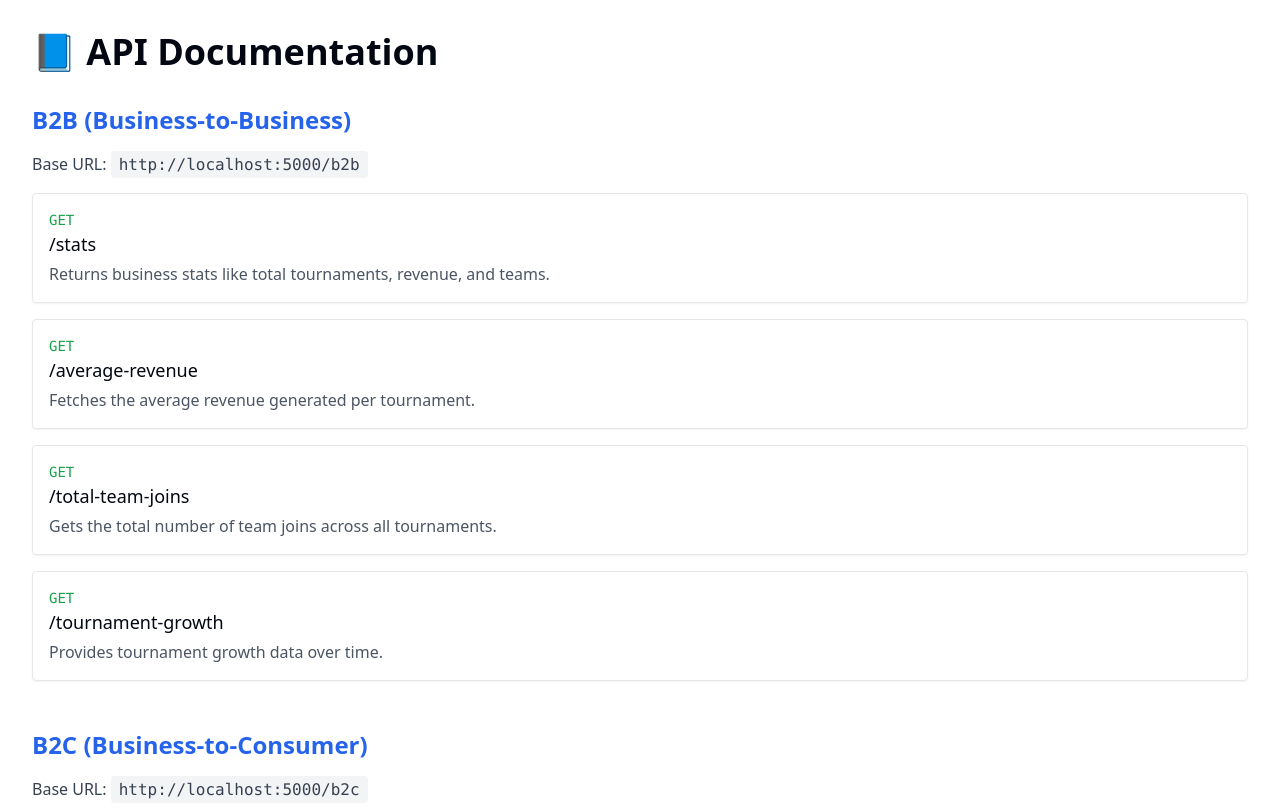
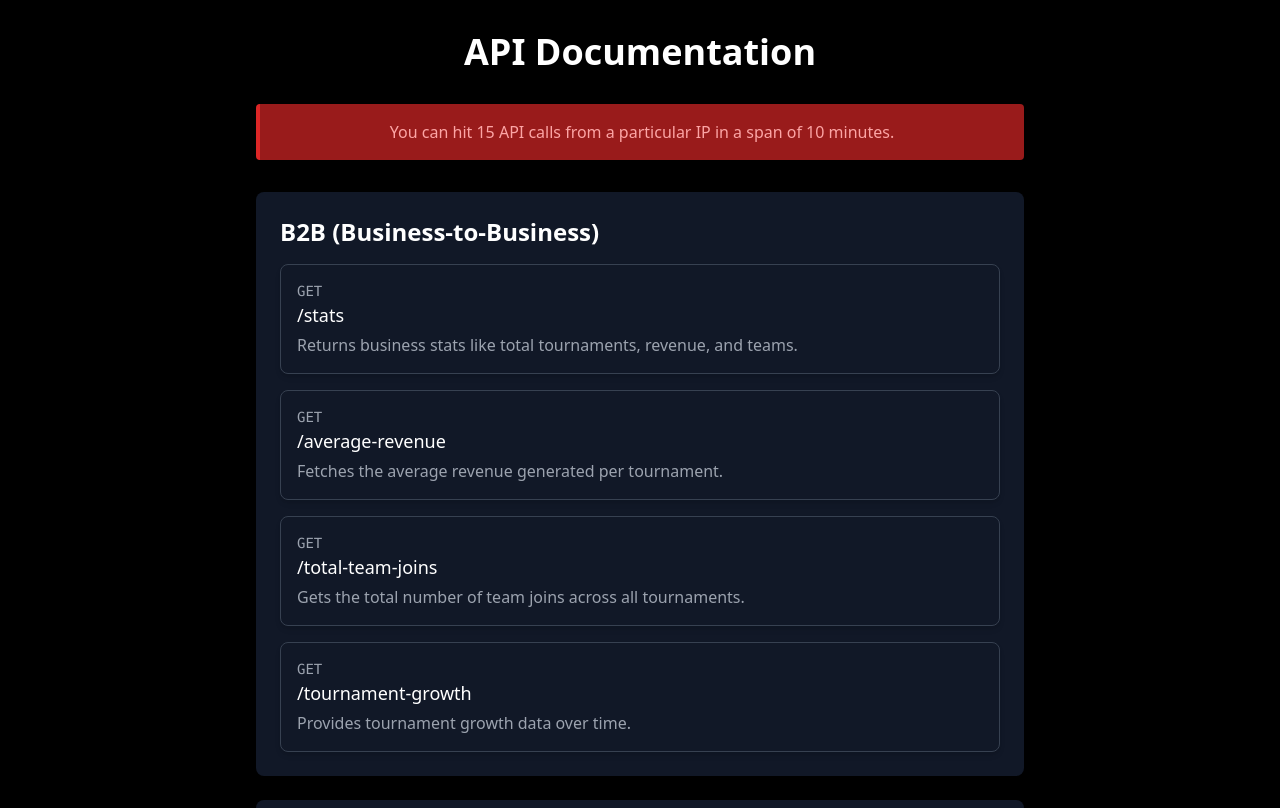
Before and after one commit to Colosseum-IIITS/Colosseum, a Next.js app in the folder frontend/: page /docs in a window 1280 px wide. Shown: the top 808 px of the page. Built offline with nearby package versions, Linux system fonts and the light colour scheme.

Commit message:
UpdatedDocsPageCSS

```diff
--- a/frontend/app/docs/page.jsx
+++ b/frontend/app/docs/page.jsx
@@ -92,34 +92,38 @@ const ApiDocs = () => {
   };
 
   return (
-    <div className="p-8 font-sans">
-      <h1 className="text-4xl font-bold mb-8">📘 API Documentation</h1>
+    <div className="min-h-screen bg-black text-white p-8 font-sans flex flex-col items-center">
+      <h1 className="text-4xl font-bold mb-8 text-center">API Documentation</h1>
 
+      {/* Warning Message */}
+      <div className="bg-red-800 border-l-4 border-red-600 text-red-300 p-4 mb-8 rounded shadow-lg w-full max-w-3xl">
+        <p className="font-medium text-center">
+           You can hit 15 API calls from a particular IP in a span of 10 minutes.
+        </p>
+      </div>
+
+      <div className="w-full max-w-3xl space-y-6">
         {apiRoutes.map((section, index) => (
-        <div key={index} className="mb-12">
-          <h2 className="text-2xl font-semibold text-blue-600 mb-4">{section.group}</h2>
-          <p className="text-gray-700 mb-2">
-            Base URL:{' '}
-            <code className="bg-gray-100 px-2 py-1 rounded">{section.basePath}</code>
-          </p>
-          <div className="space-y-4 mt-4">
+          <div key={index} className="bg-gray-900 rounded-lg p-6 shadow-lg">
+            <h2 className="text-2xl font-semibold mb-4">{section.group}</h2>
+            <div className="space-y-4">
               {section.routes.map((route, idx) => {
                 const routeKey = `${section.basePath}${route.path}`;
                 return (
                   <div
                     key={idx}
-                  className="border border-gray-200 rounded p-4 shadow-sm cursor-pointer hover:bg-gray-50"
+                    className="border border-gray-700 rounded-lg p-4 shadow-md cursor-pointer hover:bg-gray-800 transition-all duration-300 bg-gray-900"
                     onClick={() => handleRouteClick(section.basePath, route)}
                   >
-                  <p className="text-sm font-mono text-green-600">{route.method}</p>
+                    <p className="text-sm font-mono text-gray-400">{route.method}</p>
                     <p className="text-lg font-medium">{route.path}</p>
-                  <p className="text-gray-600 mt-1">{route.description}</p>
+                    <p className="text-gray-400 mt-1">{route.description}</p>
                     {responses[routeKey] && (
-                    <div className="mt-4 bg-gray-100 p-4 rounded">
+                      <div className="mt-4 bg-gray-800 p-4 rounded-lg">
                         {loading[routeKey] ? (
-                        <p className="text-blue-500">Loading...</p>
+                          <p className="text-gray-400">Loading...</p>
                         ) : (
-                        <pre className="text-sm text-gray-800">
+                          <pre className="text-sm text-gray-300">
                             {JSON.stringify(responses[routeKey], null, 2)}
                           </pre>
                         )}
@@ -132,6 +136,7 @@ const ApiDocs = () => {
           </div>
         ))}
       </div>
+    </div>
   );
 };
 
```
Lines whose indentation alone changed are shown as unchanged.
